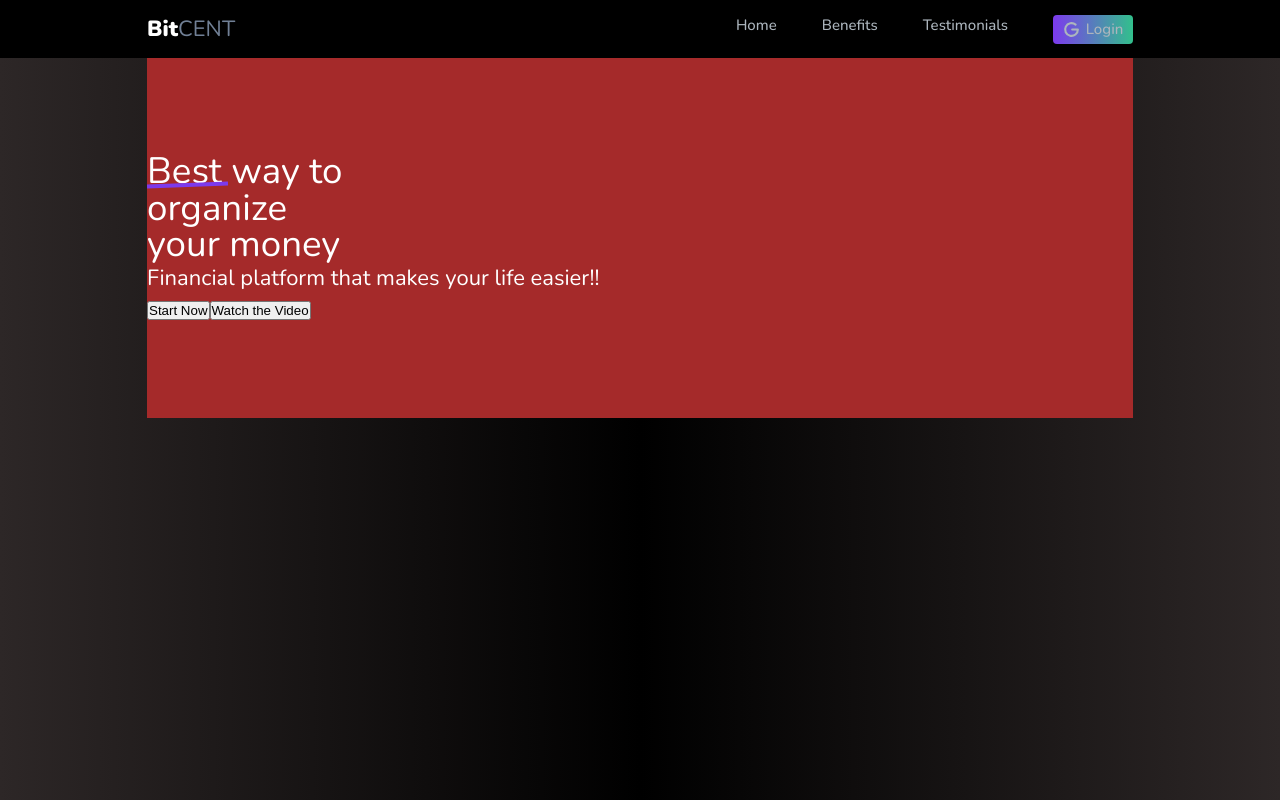
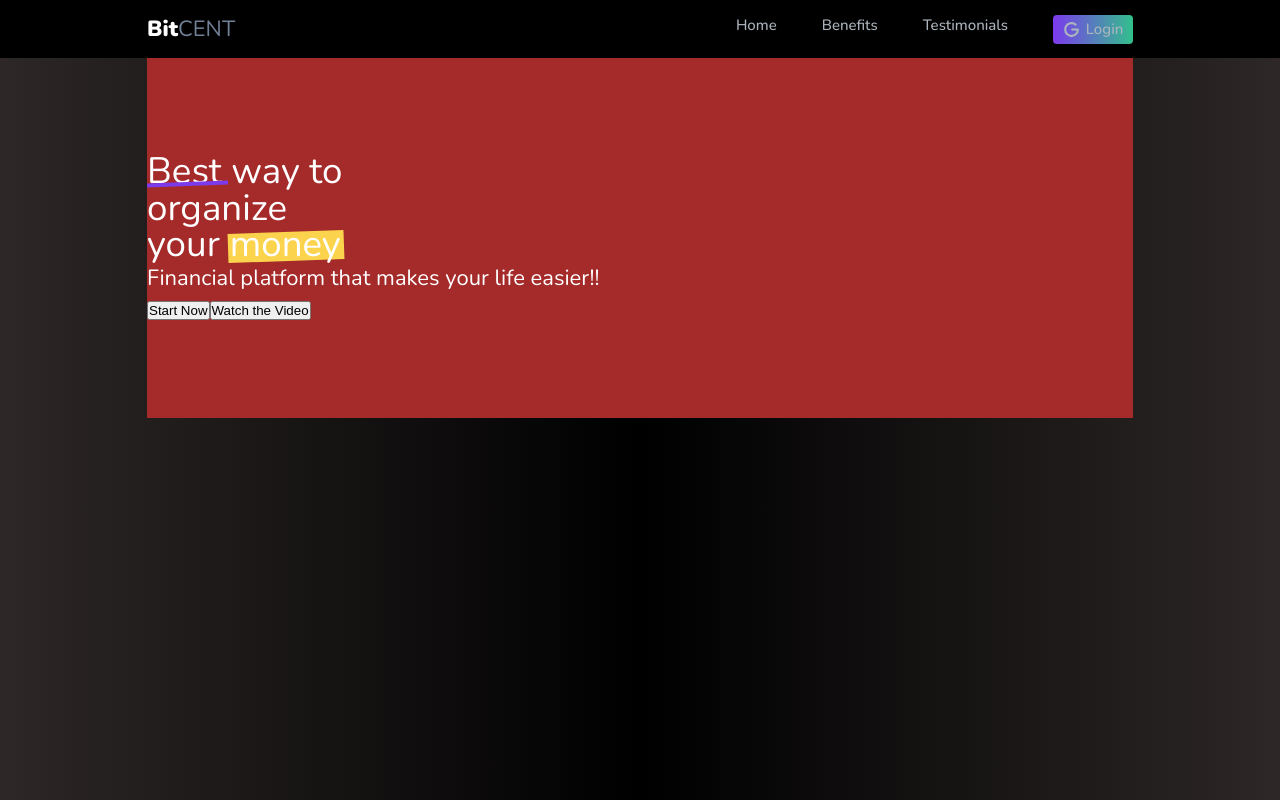
Before and after one commit to sstephanyy/LandingPg, a React (Vite) app: page / in a window 1280 px wide. Built offline with nearby package versions, Linux system fonts and the light colour scheme.

Commit message:
2 files modified

```diff
--- a/src/components/Landing/trending/MainContent.jsx
+++ b/src/components/Landing/trending/MainContent.jsx
@@ -6,8 +6,10 @@ export default function MainContent() {
       <div className="left-side">
         <div className="text-title">
           <span className="mark-text"></span>
-          <span>Best way to organize your money</span>
-          <span></span>
+          <span>Best way to organize your</span>
+          <div className="highlight-container">
+          <span className="highlight-text">money</span>
+          </div>
         </div>
 
         <div className="descrip-text">
--- a/src/components/Landing/trending/maincontent.css
+++ b/src/components/Landing/trending/maincontent.css
@@ -16,9 +16,66 @@
 
 .mark-text{
   position: absolute;
-  top: 1.365rem;
+  top: 1.325rem;
   left: 0;
   width: 40%;
   border-bottom: 0.2rem solid #7c3aed;
   transform: rotate(-2deg)
 }
+
+.highlight-container, .highlight-text {
+  position: relative;
+  margin-left: 5px;
+
+}
+
+.highlight-container {
+  display: inline-block;
+}
+
+.highlight-container:before {
+  content: " ";
+  display: block;
+  height: 80%;
+  width: 100%;
+  position: absolute;
+  background: #fcd34d;
+  transform: rotate(-2deg);
+  top: 6px;
+  left: 3px;
+}
+
+/*
+.relative-item {
+  display: flex;
+  align-items: center;
+  padding: 0.25rem;
+  position: relative;
+  color: black;
+}
+
+.absolute-bg {
+  position: absolute;
+  transform: rotate(-1deg);
+  top: 0.125rem;
+  left: 0;
+  width: 100%;
+  height: 83.3333%;
+  background-color: #fcd34d;
+  border-radius: 0.125rem;
+}
+
+.text-zinc-500 {
+  color: #bfdbfe;
+}
+
+.btn-primary {
+  display: flex;
+  align-items: center;
+  gap: 0.625rem;
+  cursor: pointer;
+  background-image: linear-gradient(to right, #7c3aed, #34d399);
+  color: white;
+  padding: 0.625rem 1.25rem;
+  border-radius: 0.375rem;
+}*/
```
